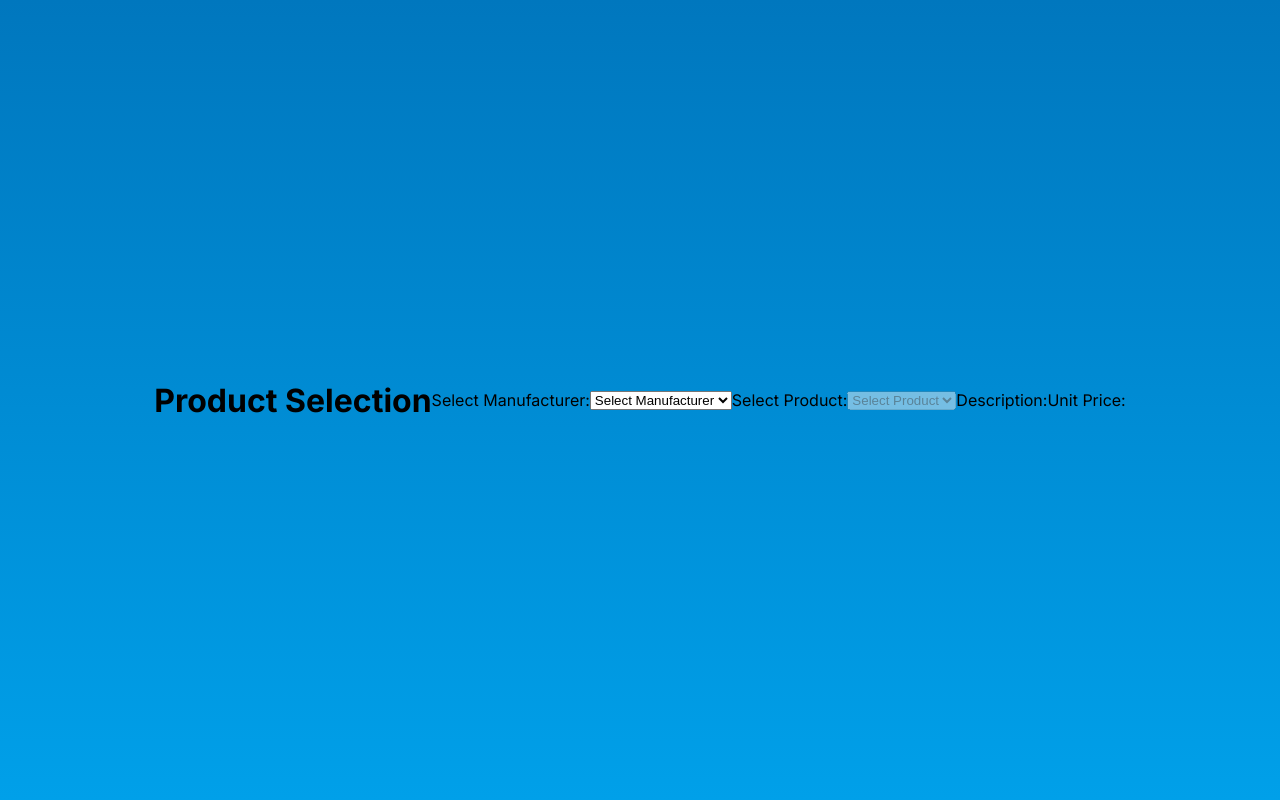
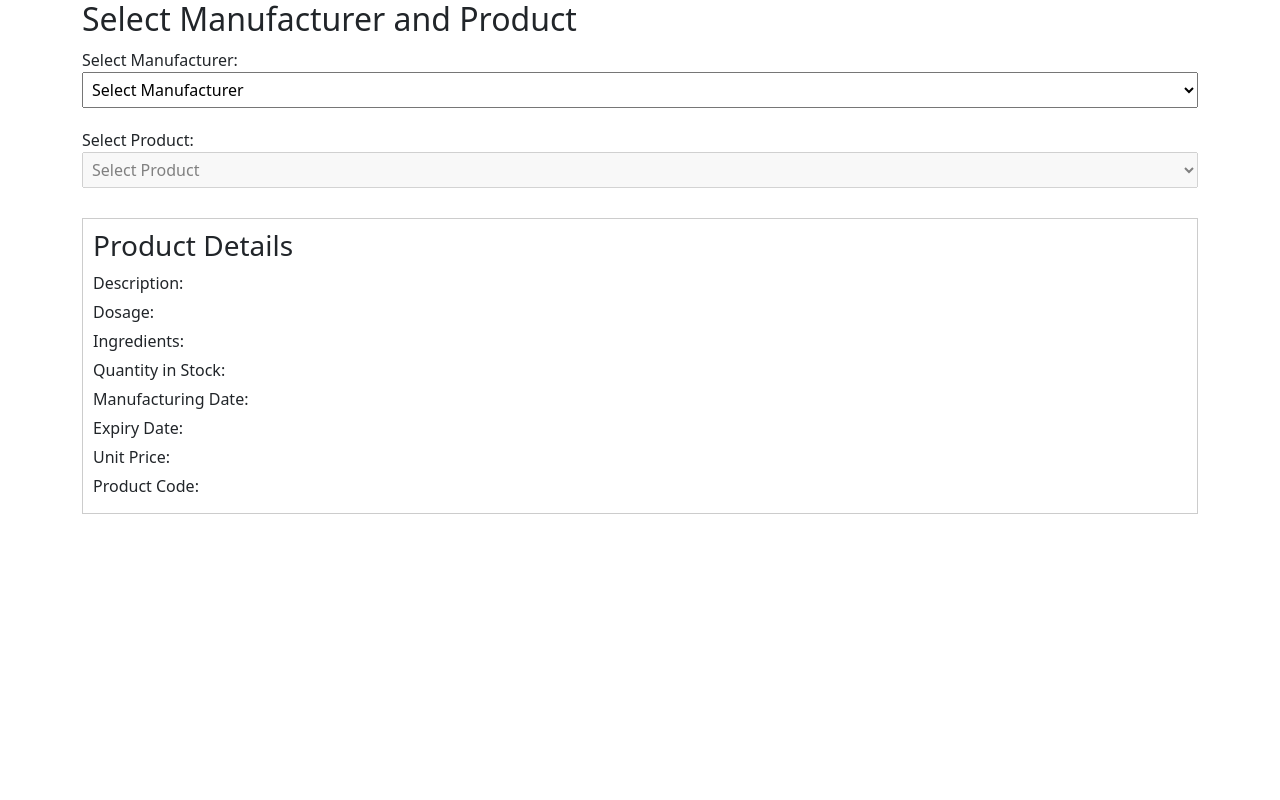
Before and after one commit to AfzalAliSolangi/Drug-Supply-Chain-using-Blockchain, a Django app: page /drgby in a window 1280 px wide. Run offline with Django 4.2, Linux system fonts and the light colour scheme; parts of the project's set-up code (start-up, migrations or seed data) failed here and were passed over.

Commit message:
Fixed the Distributor not displaying the fetched Prodcut fields

```diff
--- a/templates/Distributor_resp.html
+++ b/templates/Distributor_resp.html
@@ -3,89 +3,74 @@
 <head>
     <title>Product Selection</title>
     <style>
-        @import url('https://fonts.googleapis.com/css2?family=Inter:wght@400;500;600;700&display=swap');
-        * {
-            margin: 0;
-            padding: 0;
-            box-sizing: border-box;
+        .container {
+            max-width: 600px;
+            margin: 0 auto;
         }
-        body {
-            font-family: 'Inter', sans-serif;
-            background: #0077be;
-            background: linear-gradient(to bottom, #0077be, #00a0e9);
-            display: flex;
-            justify-content: center;
-            align-items: center;
-            height: 100vh;
+
+        .dropdown-label {
+            display: block;
+            margin-top: 10px;
         }
-        .formbold-form-wrapper {
-            max-width: 570px;
+
+        .dropdown-select {
             width: 100%;
-            background: linear-gradient(to bottom, #0077be, #00a0e9);
-            padding: 40px;
-            text-align: center;
-        }
-        .formbold-form-input {
-            width: 100%;
-            padding: 13px 22px;
-            border-radius: 5px;
-            border: 1px solid #dde3ec;
-            background: #ffffff;
-            font-weight: 500;
-            font-size: 16px;
-            color: #536387;
-            outline: none;
-            resize: none;
-        }
-        .formbold-form-label {
-            color: #07074D;
-            font-weight: 500;
-            font-size: 14px;
-            line-height: 24px;
-            display: block;
+            padding: 5px;
             margin-bottom: 10px;
         }
-        .formbold-btn {
-            text-align: center;
-            width: 100%;
-            font-size: 16px;
-            border-radius: 5px;
-            padding: 14px 25px;
-            border: none;
-            font-weight: 500;
-            background-color: #0077be;
-            color: white;
-            cursor: pointer;
-            margin-top: 25px;
+
+        .product-info {
+            border: 1px solid #ccc;
+            padding: 10px;
+            margin-top: 20px;
         }
-        .formbold-btn:hover {
-            background-color: #00a0e9;
-            box-shadow: 0px 3px 8px rgba(0, 0, 0, 0.05);
+
+        .product-info h3 {
+            margin-top: 0;
+        }
+
+        .product-info p {
+            margin: 5px 0;
         }
     </style>
+    <link href="https://cdn.jsdelivr.net/npm/bootstrap@5.3.2/dist/css/bootstrap.min.css" rel="stylesheet">
+
+<!-- Latest compiled JavaScript -->
+<script src="https://cdn.jsdelivr.net/npm/bootstrap@5.3.2/dist/js/bootstrap.bundle.min.js"></script>
 </head>
 <body>
-    <h1>Product Selection</h1>
+    <div class="container">
+        <h2>Select Manufacturer and Product</h2>
 
         <!-- Dropdown for Manufacturers -->
-    <label for="manufacturerDropdown">Select Manufacturer:</label>
-    <select id="manufacturerDropdown">
+        <label for="manufacturerDropdown" class="dropdown-label">Select Manufacturer:</label>
+        <select id="manufacturerDropdown" class="dropdown-select">
             <option value="" disabled selected>Select Manufacturer</option>
         </select>
 
         <!-- Dropdown for Products -->
-    <label for="productDropdown">Select Product:</label>
-    <select id="productDropdown" disabled>
+        <label for="productDropdown" class="dropdown-label">Select Product:</label>
+        <select id="productDropdown" class="dropdown-select" disabled>
             <option value="" disabled selected>Select Product</option>
         </select>
 
-    <!-- Display Description and Unit Price -->
+        <div class="product-info">
+            <h3>Product Details</h3>
             <p>Description: <span id="description"></span></p>
+            <p>Dosage: <span id="dosage"></span></p>
+            <p>Ingredients: <span id="ingredients"></span></p>
+            <p>Quantity in Stock: <span id="quantity_in_stock"></span></p>
+            <p>Manufacturing Date: <span id="manufacturing_date"></span></p>
+            <p>Expiry Date: <span id="expiry_date"></span></p>
             <p>Unit Price: <span id="unitPrice"></span></p>
+            <p>Product Code: <span id="product_code"></span></p>
+        </div>
+    </div>
 
     <script>
         // Your JSON data
         var jsonData = {{json_string|safe}};
+        console.log(jsonData)
 
         // Populate the Manufacturer dropdown
         var manufacturerDropdown = document.getElementById("manufacturerDropdown");
@@ -105,6 +90,12 @@
             var selectedManufacturer = this.value;
             var productDropdown = document.getElementById("productDropdown");
             var descriptionElement = document.getElementById("description");
+            var prodcodeElement = document.getElementById("product_code");
+            var quantityinstockElement = document.getElementById("quantity_in_stock");
+            var mfgdateElement = document.getElementById("manufacturing_date");
+            var expdateElement = document.getElementById("expiry_date");
+            var dosageElement = document.getElementById("dosage");
+            var ingredientElement = document.getElementById("ingredients");
             var unitPriceElement = document.getElementById("unitPrice");
 
             // Find the selected manufacturer's data
@@ -134,15 +125,32 @@
                     var selectedProductData = products.find(function (product) {
                         return product.product_name === selectedProduct;
                     });
+                    console.log("sel", selectedProductData)
+                    console.log(dosageElement.innerHTML)
 
                     // Display the description and unit price
                     descriptionElement.textContent = selectedProductData.description;
+                    unitPriceElement.textContent = selectedProductData.unit_price;
+                    prodcodeElement.textContent = selectedProductData.product_code;
+                    quantityinstockElement.textContent = selectedProductData.quantity_in_stock;
+                    mfgdateElement.textContent = selectedProductData.manufacturing_date;
+                    expdateElement.textContent = selectedProductData.expiry_date;
+                    dosageElement.textContent = selectedProductData.dosage;
+                    ingredientElement.textContent = selectedProductData.ingredients;
                     unitPriceElement.textContent = selectedProductData.unit_price;
                 });
             } else {
                 productDropdown.disabled = true;
                 descriptionElement.textContent = "";
                 unitPriceElement.textContent = "";
+                descriptionElement.textContent = "";
+                prodcodeElement.textContent = "";
+                quantityinstockElement.textContent = "";
+                mfgdateElement.textContent = "";
+                expdateElement.textContent = "";
+                dosageElement.textContent = "";
+                ingredientElement.textContent = "";
+                unitPriceElement.textContent = "";
             }
         });
     </script>
```
Lines whose indentation alone changed are shown as unchanged.
